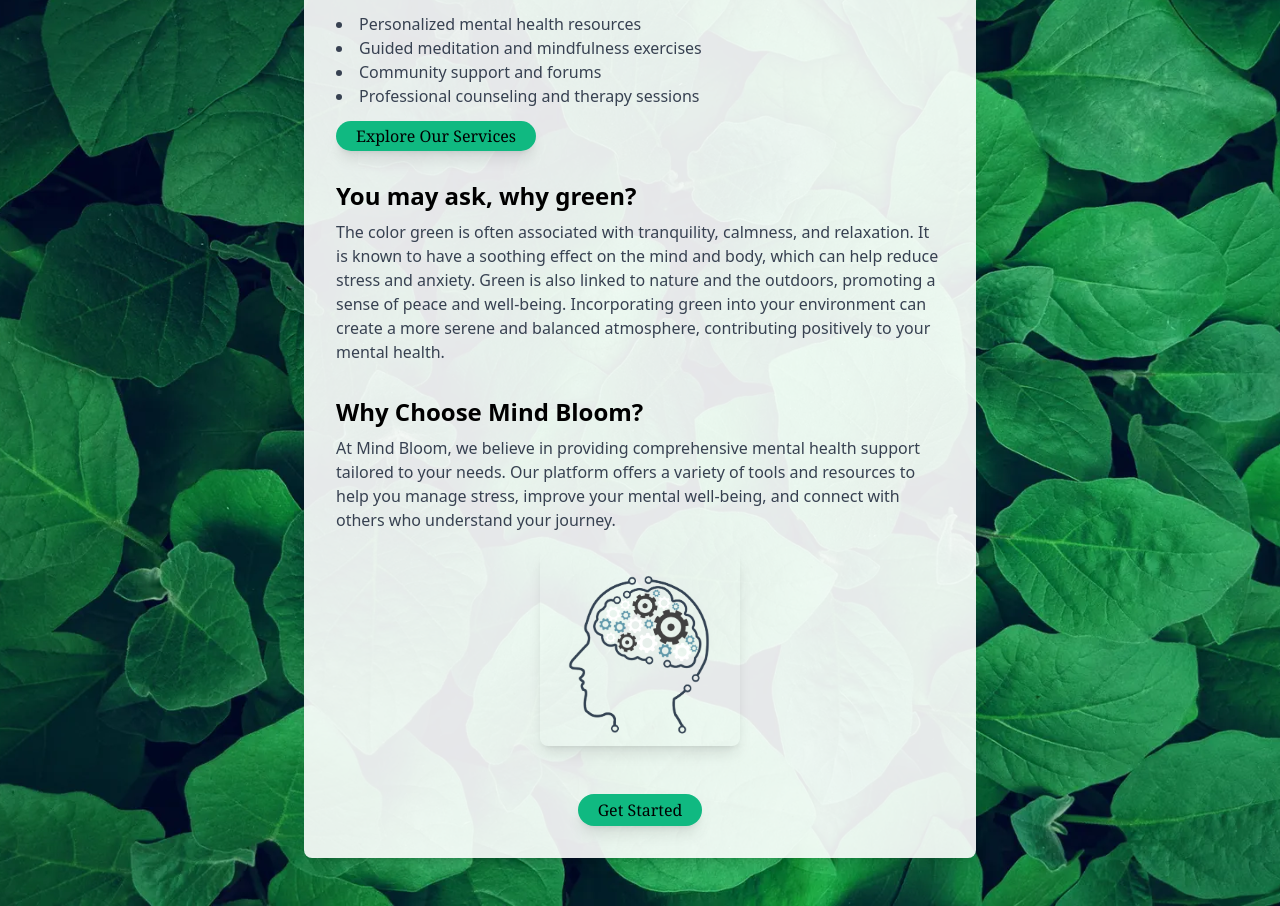
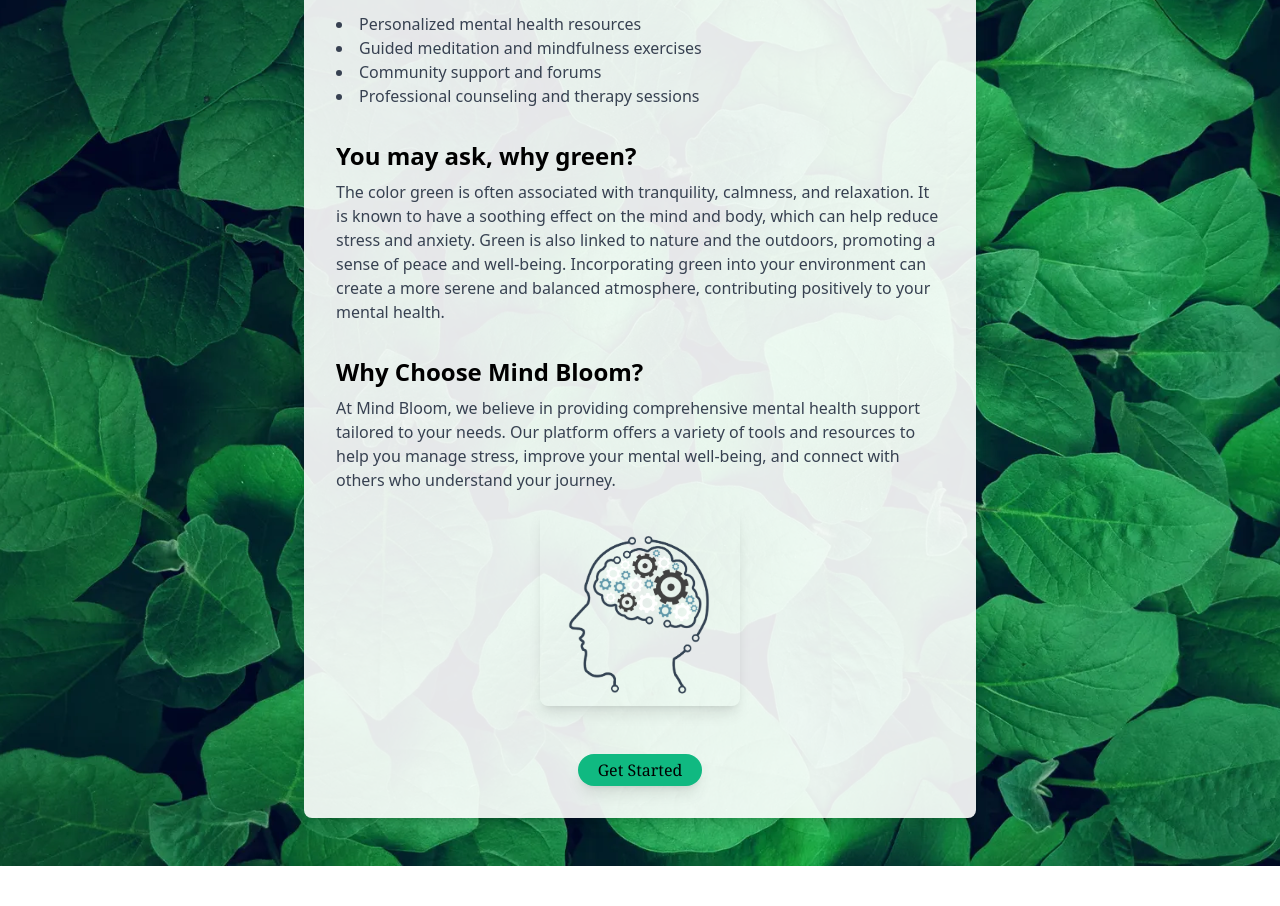
Before and after one commit to julianDalban/mental-health-app, a React (Create React App) app in the folder mind-bloom/: page / in a window 1280 px wide. Shown: the part 400-1306 px from the top of the page. After the commit the page ends 1266 px from the top, so only its background shows below. Built offline with nearby package versions, Linux system fonts and the light colour scheme; no server answers.

Commit message:
Updated home page to use component button

```diff
--- a/mind-bloom/src/pages/home.jsx
+++ b/mind-bloom/src/pages/home.jsx
@@ -2,8 +2,12 @@
 import { Link } from 'react-router-dom';
 import brainIcon from "./../pictures/new_logo_face_brain.png";
 import Green from './../pictures/Green.jpg';
+import { useNavigate } from 'react-router-dom';
+import ButtonMain from '../components/ButtonMain';
 
 const Home = () => {
+  const navigate = useNavigate();
+
   return (
     <div className="relative flex flex-col items-center justify-center min-h-screen bg-cover bg-center py-12" style={{ backgroundImage: `url(${Green})` }}>
       <div className="relative z-10 bg-white bg-opacity-90 p-8 rounded-lg shadow-lg max-w-2xl w-full">
@@ -19,11 +23,6 @@
             <li>Community support and forums</li>
             <li>Professional counseling and therapy sessions</li>
           </ul>
-          <Link to="/services" className="visible border-1 font-serif border-double border-slate-100 px-5 py-1 rounded-full shadow-lg transition
-      ease-in-out delay-150 bg-emerald-500 hover:-translate-y-1 hover:scale-110
-      hover:bg-teal-500 duration-300 mb-8">
-            Explore Our Services
-          </Link>
         </div>
         <div className="mb-8">
           <h2 className="text-2xl font-semibold mb-2">You may ask, why green?</h2>
@@ -41,11 +40,7 @@
           </div>
         </div>
         <div className="flex justify-center">
-          <Link to="/services" className="visible border-1 font-serif border-double border-slate-100 px-5 py-1 rounded-full shadow-lg transition
-      ease-in-out delay-150 bg-emerald-500 hover:-translate-y-1 hover:scale-110
-      hover:bg-teal-500 duration-300">
-            Get Started
-          </Link>
+        <ButtonMain text={'Get Started'} onClick={() => navigate('/services')}/>
         </div>
       </div>
     </div>
```
